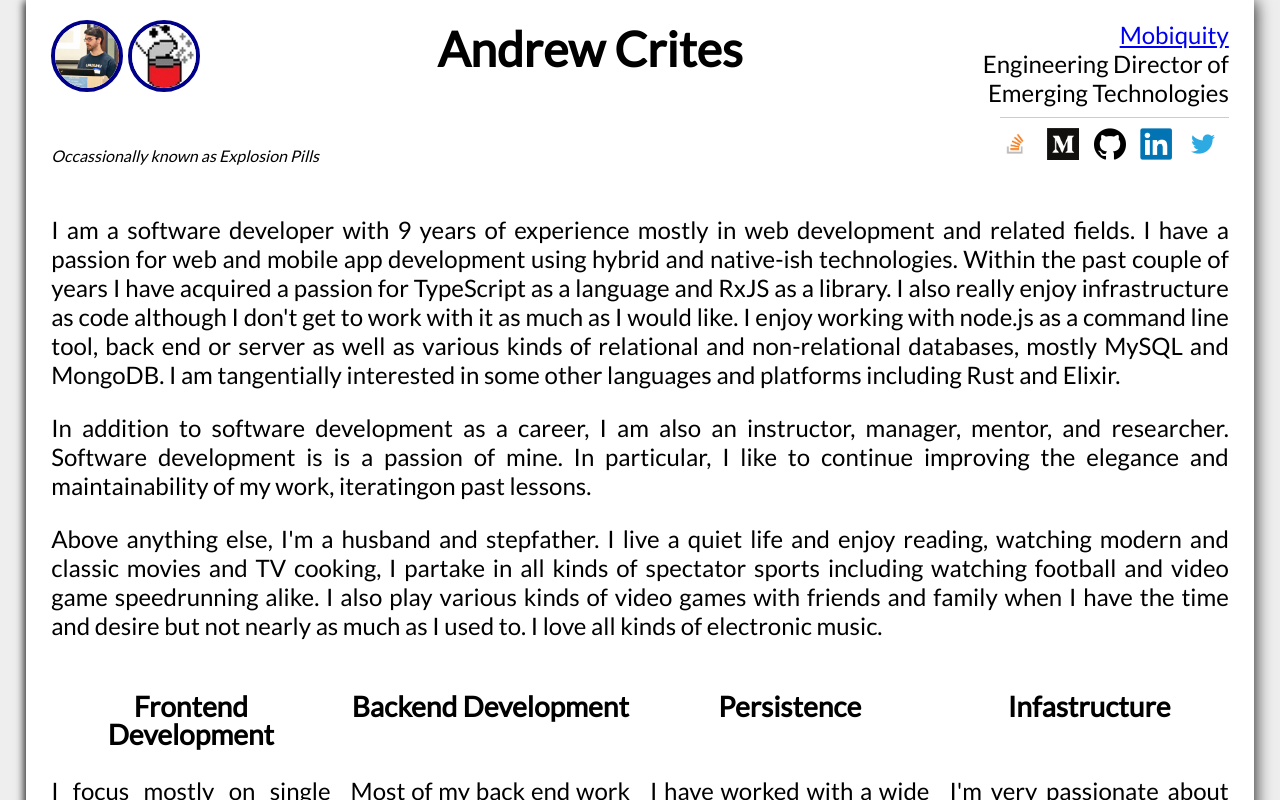
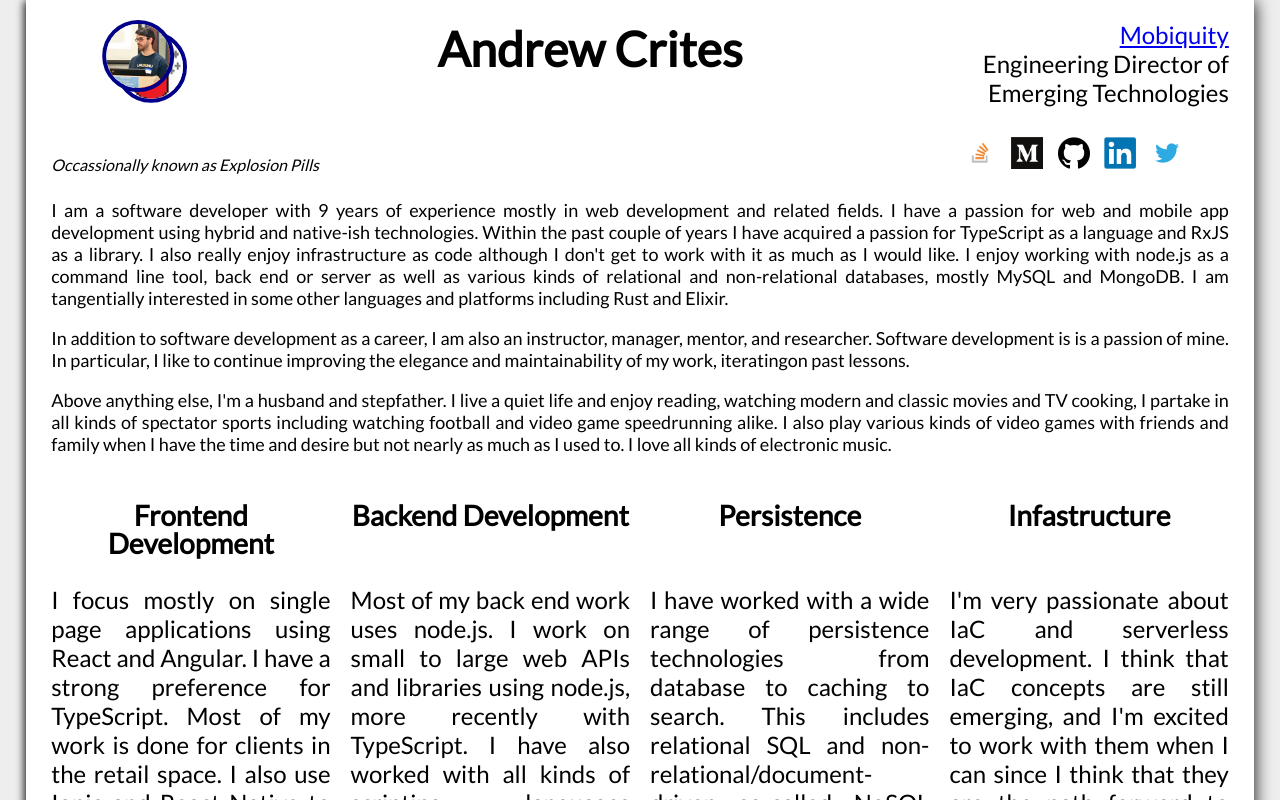
Before and after one commit to ajcrites/explosionpills.com, a website: page src/index.html in a window 1280 px wide. Drawn offline with Linux system fonts and the light colour scheme.

Commit message:
feat(header): grid improvements and logo animation

```diff
--- a/src/index.css
+++ b/src/index.css
@@ -17,6 +17,10 @@ body {
   background-color: white;
   padding: 0 25px 25px 25px;
   box-shadow: 6px -3px 15px -4px rgba(0, 0, 0, 0.8), -6px -3px 8px -4px rgba(0, 0, 0, 0.8);
+}
+
+.keep-together {
+  display: inline-block;
 }
 
 .header {
@@ -43,7 +47,6 @@ body {
 }
 .name {
   grid-area: name;
-  text-align: center;
   white-space: nowrap;
 }
 
@@ -68,6 +71,7 @@ body {
 
 .bio {
   margin-top: 50px;
+  font-size: 18px;
 }
 
 .skills {
@@ -82,14 +86,39 @@ body {
 }
 @media (min-width: 600px) {
   .header {
+    grid-template-areas:
+    "logo name"
+    "subtitle company"
+    "nav nav";
+    grid-column-gap: 10px;
+  }
+  .nav {
+    text-align: center;
+  }
+  .nav ul {
+    border-top: none;
+    padding-top: 20px;
+  }
+  .name {
+    text-align: right;
+  }
+  .bio {
+    margin-top: 25px;
+  }
+  .skills {
+    grid-template-columns: 2fr 2fr;
+    grid-template-areas: "skills skills";
+  }
+}
+@media (min-width: 900px) {
+  .name {
+    text-align: center;
+  }
+  .header {
     grid-template-columns: 200px 1fr 300px;
     grid-template-areas:
     "logo name company"
     "subtitle subtitle nav";
-  }
-  .skills {
-    grid-template-columns: 2fr 2fr;
-    grid-template-areas: "skills skills";
   }
 }
 @media (min-width: 1000px) {
--- a/src/index.html
+++ b/src/index.html
@@ -1,5 +1,6 @@
 <link href="https://fonts.googleapis.com/css?family=Lato" rel="stylesheet">
 <link rel="stylesheet" type="text/css" href="index.css">
+<link rel="stylesheet" type="text/css" href="logos.css">
 
 <div class=container>
   <header class=header>
@@ -8,11 +9,16 @@
       <img width=64 height=64 src=/img/boomer-the-explosion-pill.png alt="Boomer">
     </figure>
     <h1 class=name>Andrew Crites</h1>
-    <div class=subtitle>Occassionally known as Explosion Pills</div>
+    <div class=subtitle>
+      Occassionally known as <span class=keep-together>Explosion Pills</span>
+    </div>
 
     <aside class=company>
       <div><a href=https://mobiquityinc.com>Mobiquity</a></div>
-      <div>Engineering Director of Emerging Technologies</div>
+      <div>
+        <span class=keep-together>Engineering Director of</span>
+        <span class=keep-together>Emerging Technologies</span>
+      </div>
     </aside>
 
     <nav class=nav>
--- /dev/null
+++ b/src/logos.css
@@ -0,0 +1,58 @@
+/*
+ * Logo animations
+ * First child is my picture. Last is boomer, the explosion pill. Boomer should
+ * appear above me at first then animate to the back like coasters
+ */
+.logo {
+  position: relative;
+}
+.logo img {
+  position: absolute;
+  animation-fill-mode: forwards;
+  animation-delay: 1s;
+  animation-duration: 1s;
+}
+.logo :first-child {
+  left: 40%;
+  transform: translateX(-40%);
+  top: 0;
+  z-index: 2;
+  animation-name: move-over;
+}
+.logo :last-child {
+  left: 50%;
+  transform: translate(-50%, 15%);
+  z-index: 3;
+  animation-name: move-under;
+}
+
+@keyframes move-under {
+  0% {
+    left: 50%;
+    top: 0;
+  }
+  50% {
+    left: 35%;
+    top: -35%;
+  }
+  100% {
+    left: 50%;
+    top: 0;
+    z-index: 1;
+  }
+}
+
+@keyframes move-over {
+  0% {
+    left: 40%;
+    top: 0;
+  }
+  50% {
+    left: 65%;
+    top: 35%;
+  }
+  100% {
+    left: 40%;
+    top: 0;
+  }
+}
```
